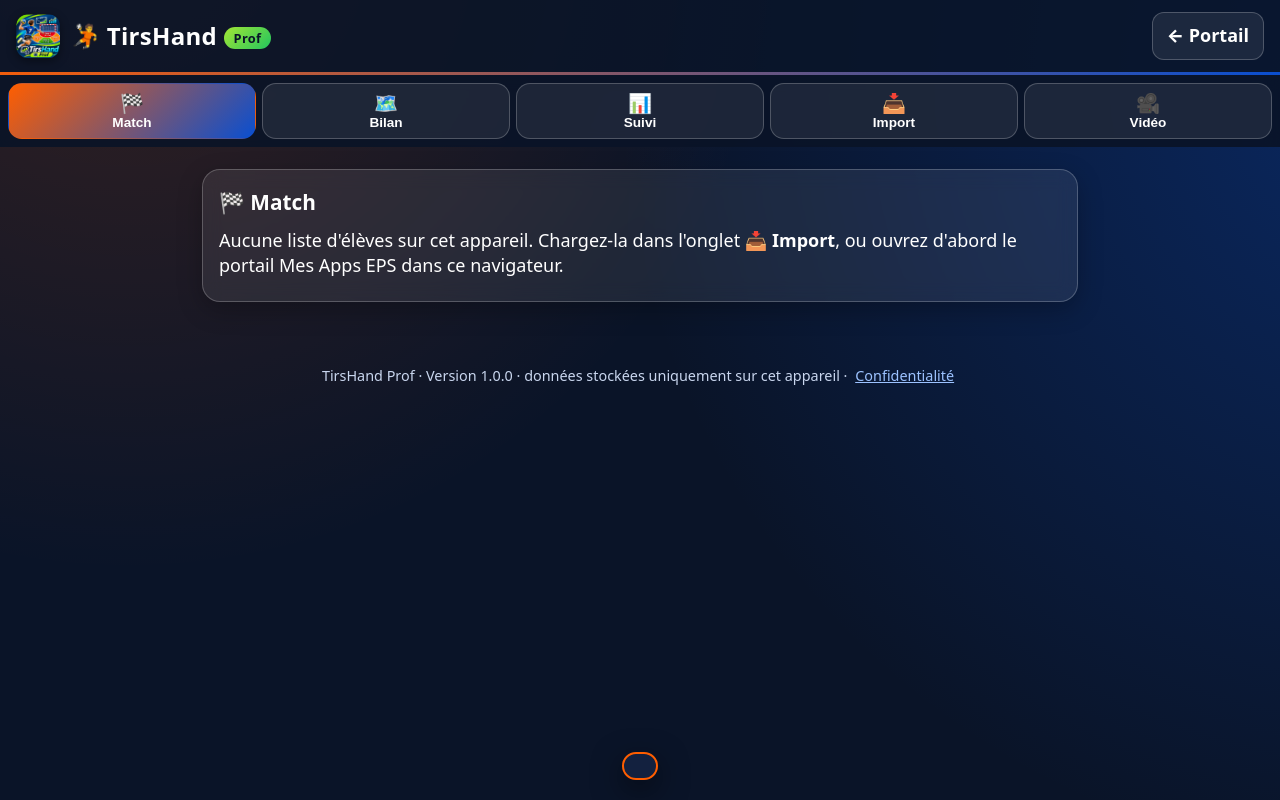
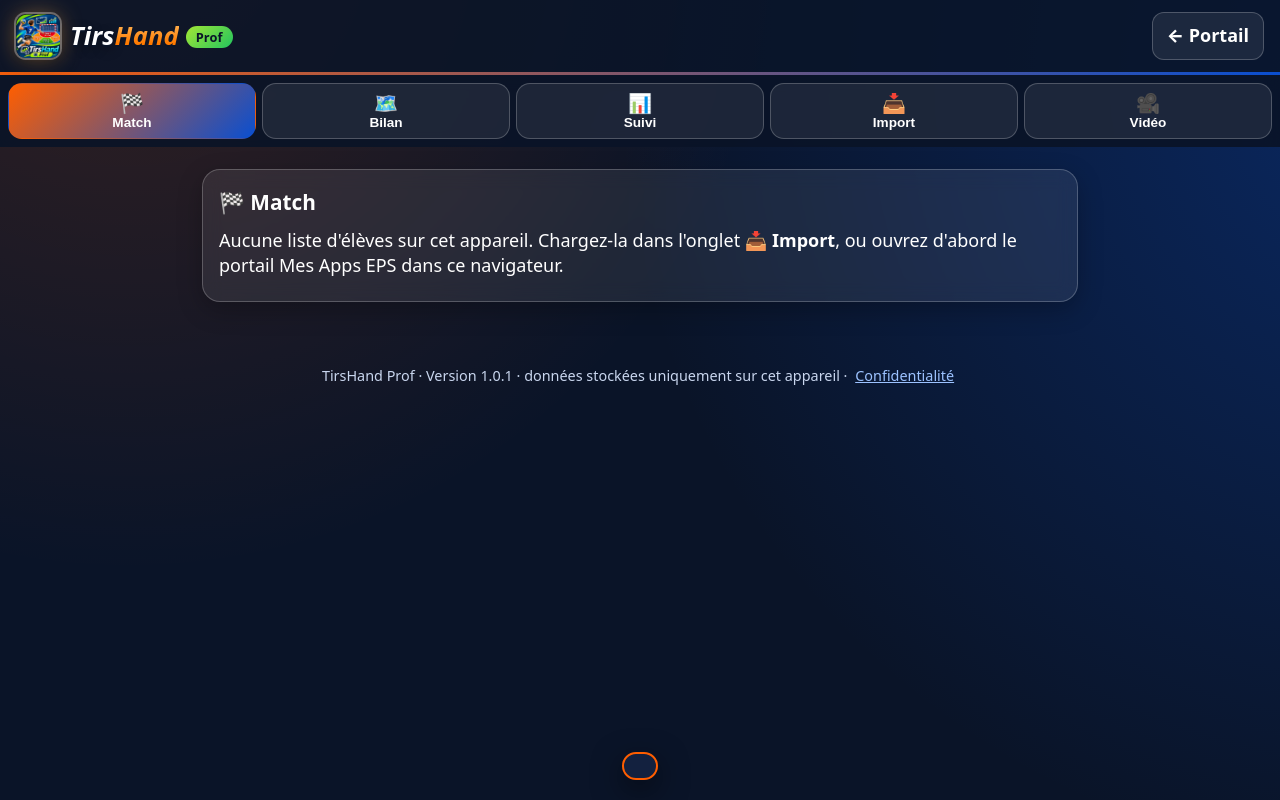
Before and after one commit to VinzToc/TirsHand_Prof, a plain HTML site: page index.html in a window 1280 px wide. Drawn offline with Linux system fonts and the light colour scheme.

Commit message:
En-tête modernisé : titre en casse mixte aux couleurs du logo, logo mis en valeur
Co-Authored-By: Claude Opus 5.5 <noreply@anthropic.com>
Claude-Session: https://claude.ai/code/session_01DWMzvD6ztMEfLaUiDk1reh

```diff
--- a/index.html
+++ b/index.html
@@ -10,10 +10,19 @@
 <link rel="icon" href="./icons/icon-192.png">
 <link rel="apple-touch-icon" href="./icons/icon-192.png">
 <link rel="stylesheet" href="./style.css">
+
+<style id="titre-moderne">/* Titre en casse mixte + logo mis en valeur, aux couleurs du logo */
+.titre .tt{font-family:system-ui,-apple-system,"Segoe UI",Roboto,sans-serif!important;font-style:italic!important;font-weight:900!important;text-transform:none!important;letter-spacing:.005em!important;line-height:1.08;font-size:1.6rem!important;background:none!important;-webkit-text-stroke:0!important;color:#fff!important;-webkit-text-fill-color:#fff!important;text-shadow:0 2px 0 #0a1428,0 4px 12px rgba(0,0,0,.45)!important}
+.titre .tt .tm{background:linear-gradient(180deg,#ffc46b,#ff7a00 72%)!important;-webkit-background-clip:text!important;background-clip:text!important;color:#ff7a00!important;-webkit-text-fill-color:transparent!important;text-shadow:none!important;filter:drop-shadow(0 2px 0 #0a1428)}
+.titre .tt small,.titre .tt em{font-style:normal!important;text-shadow:none!important;-webkit-text-fill-color:currentColor!important}
+.titre .logo{border-radius:22%!important;box-shadow:0 0 0 2px rgba(255,255,255,.3),0 0 22px rgba(237,163,71,.45),0 6px 16px rgba(0,0,0,.4)!important;transition:transform .3s}
+.titre .logo:hover{transform:rotate(-5deg) scale(1.05)}
+@media(max-width:520px){.titre .tt{font-size:calc(1.6rem * .8)!important}}
+</style>
 </head>
 <body>
 <header class="entete">
-  <div class="titre"><img class="logo" src="./icons/icon-192.png" alt="" width="44" height="44"> <span>🤾 TirsHand <em class="tag-prof">Prof</em></span></div>
+  <div class="titre"><img class="logo" src="./icons/icon-192.png" alt="" width="44" height="44"> <span class="tt">Tirs<span class="tm">Hand</span> <em class="tag-prof">Prof</em></span></div>
   <a class="retour" href="https://vinztoc.github.io/Mes_Apps_EPS/">← Portail</a>
 </header>
 
--- a/version.js
+++ b/version.js
@@ -1 +1 @@
-const APP_VERSION="1.0.0"; // ← seul endroit à modifier pour changer la version
+const APP_VERSION="1.0.1"; // ← seul endroit à modifier pour changer la version
```
